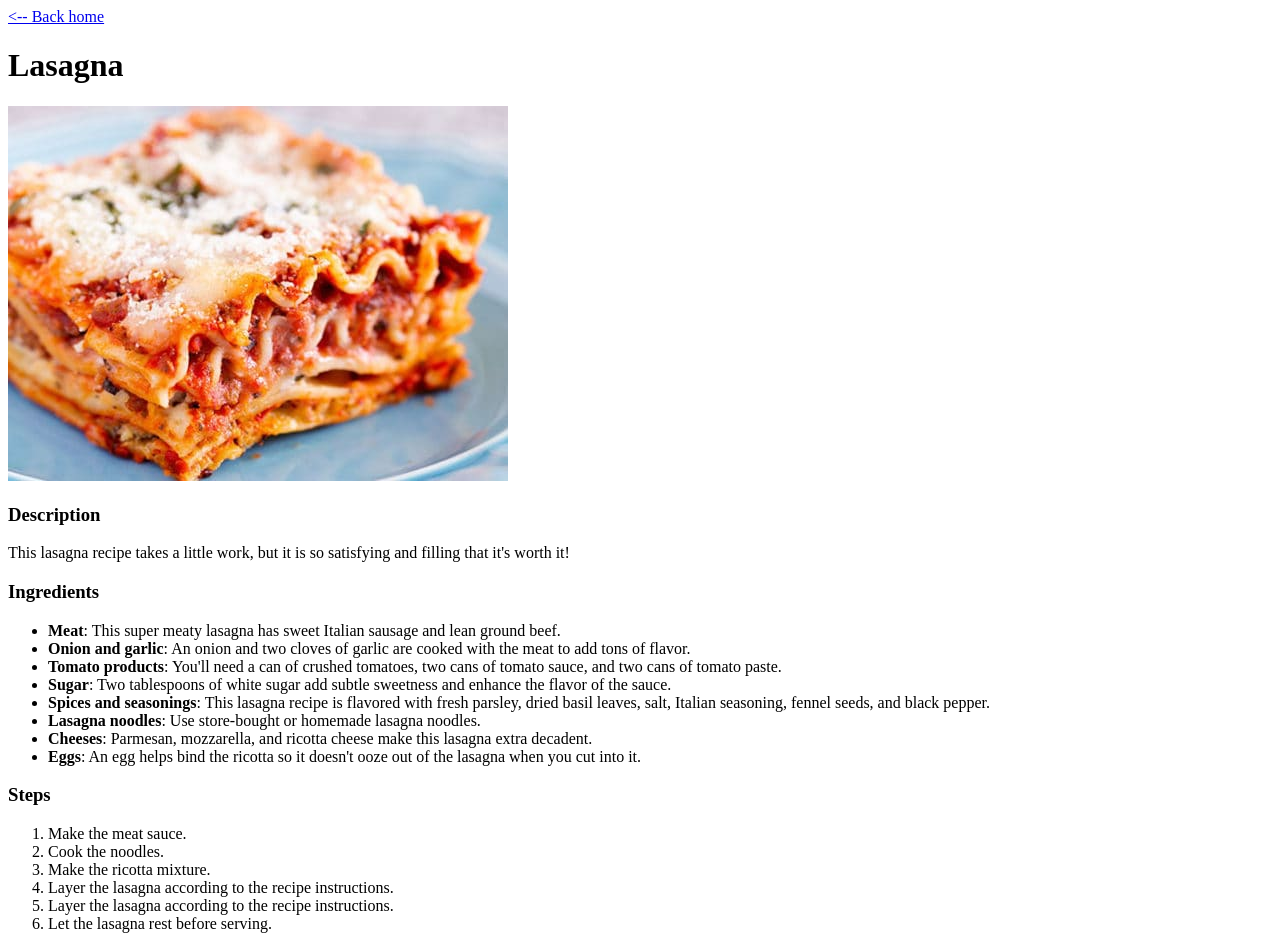
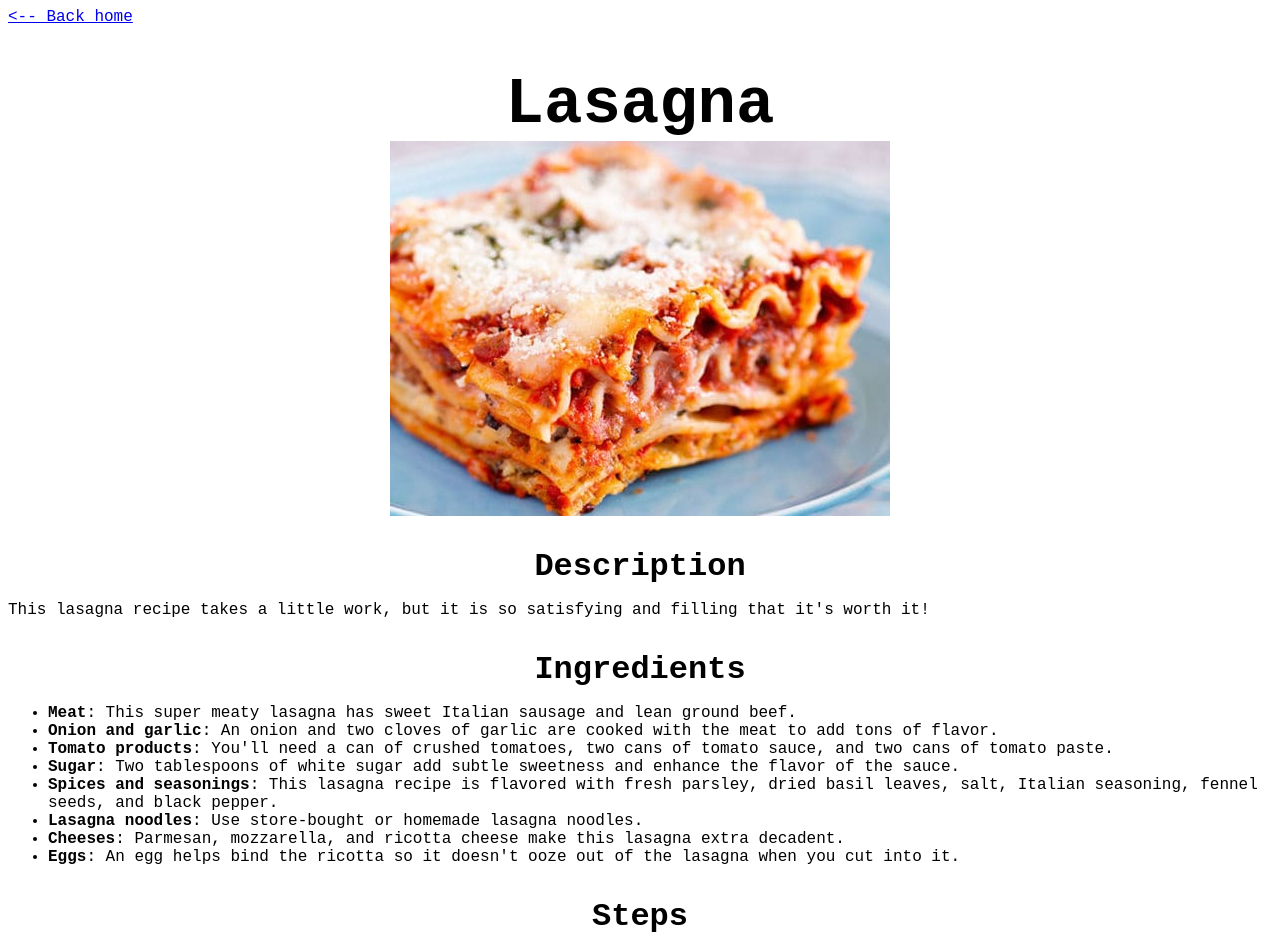
Before and after one commit to gabrielg2020/odin-recipes, a plain HTML site: page recipes/lasagna.html in a window 1280 px wide. Shown: the top 938 px of the page. Drawn offline with Linux system fonts and the light colour scheme.

Commit message:
Added some CSS styling Created a new CSS file

```diff
--- a/recipes/lasagna.html
+++ b/recipes/lasagna.html
@@ -3,15 +3,16 @@
 <head>
     <meta charset="UTF-8">
     <meta name="viewport" content="width=device-width, initial-scale=1.0">
+    <link rel="stylesheet" href="/styles.css">
     <title>Lasagna</title>
 </head>
 <body>
     <a href="/index.html"><-- Back home</a>
-    <h1>Lasagna</h1>
-    <img src="/img/Best-Lasagna-550-500x375.jpg" alt="tasty lasagna mmmmm">
-    <h3>Description</h3>
+    <h1 class="header">Lasagna</h1>
+    <img class="food-image" src="/img/Best-Lasagna-550-500x375.jpg" alt="tasty lasagna mmmmm">
+    <h3 class="header sub">Description</h3>
     <p>This lasagna recipe takes a little work, but it is so satisfying and filling that it's worth it!</p>
-    <h3>Ingredients</h3>
+    <h3 class="header sub">Ingredients</h3>
     <!--
         ingredients list
     -->
@@ -25,7 +26,7 @@
         <li><strong>Cheeses</strong>: Parmesan, mozzarella, and ricotta cheese make this lasagna extra decadent.</li>
         <li><strong>Eggs</strong>: An egg helps bind the ricotta so it doesn't ooze out of the lasagna when you cut into it.</li>
     </ul>
-    <h3>Steps</h3>
+    <h3 class="header sub">Steps</h3>
     <!--
         steps list
     -->
--- /dev/null
+++ b/styles.css
@@ -0,0 +1,20 @@
+* {
+    font-family: 'Courier New', sans-serif;
+}
+.header {
+    text-align: center;
+    font-size: 64px;
+    margin-bottom: 0px;
+}
+
+.sub {
+    font-size: 32px;
+}
+
+.food-image {
+    display: block;
+    margin-left: auto;
+    margin-right: auto;
+    width: 50%;
+    max-width: 500px;
+}
```
Also changed, not shown: index.html (+1 -0 lines).
